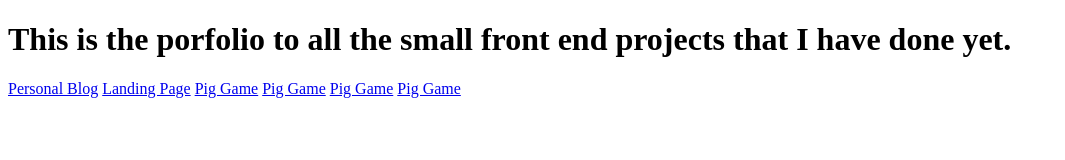
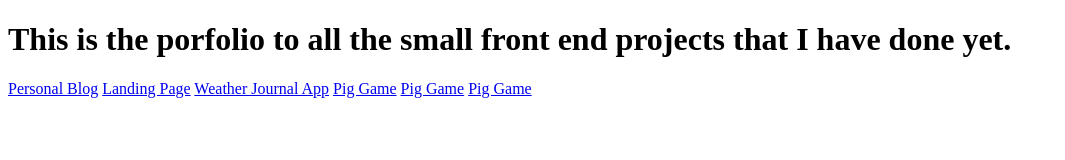
Before and after one commit to loganrane/FrontEndDev101, a plain HTML site: page index.html in a window 1280 px wide. Shown: the whole page, without its empty margins (0-1065 px from the left). Drawn offline with Linux system fonts and the light colour scheme.

Commit message:
Update index.html

```diff
--- a/index.html
+++ b/index.html
@@ -12,7 +12,7 @@
         </h1>
         <a href="1. Personal Blog Website/index.html">Personal Blog</a>
         <a href="2. Landing Page/index.html">Landing Page</a>
-        <a href="8. Pig Game/index.html">Pig Game</a>
+        <a href="3. Weather Journal App/index.html">Weather Journal App</a>
         <a href="8. Pig Game/index.html">Pig Game</a>
         <a href="8. Pig Game/index.html">Pig Game</a>
         <a href="8. Pig Game/index.html">Pig Game</a>
```
